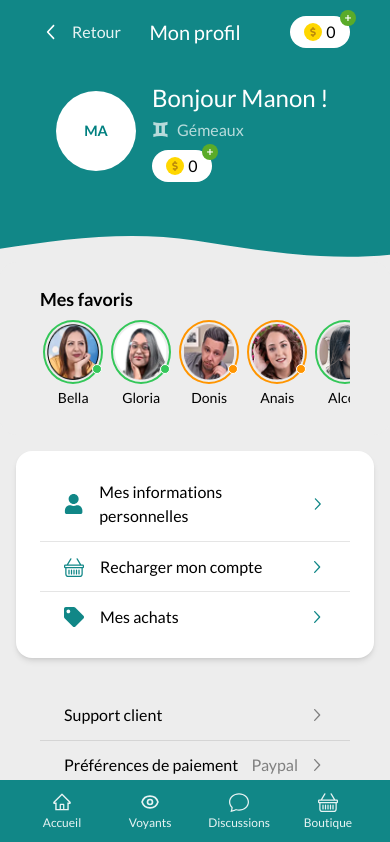
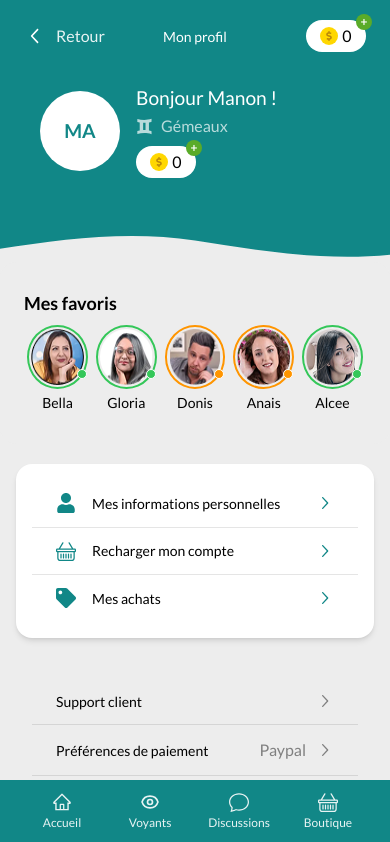
Before and after one commit to BrahimS/profile-page, a Next.js app: page / in a window 390 px wide. Shown: the top 842 px of the page. Built offline with nearby package versions, Linux system fonts and the light colour scheme.

Commit message:
feat(ui): implement media queries control

```diff
--- a/src/app/components/HeaderContent/index.tsx
+++ b/src/app/components/HeaderContent/index.tsx
@@ -35,9 +35,9 @@ export const HeaderContent = () => {
 				<Avatar>
 					<span
 						style={{
-							fontSize: '0.9rem',
+							fontSize: `${theme.media.sm ? theme.fontSize.md : theme.fontSize.lg}`,
 							fontWeight: '700',
-							color: '#008080',
+							color: theme.colors.primary.main,
 						}}
 					>
 						MA
--- a/src/app/components/HeaderContent/styles.tsx
+++ b/src/app/components/HeaderContent/styles.tsx
@@ -36,12 +36,12 @@ export const BackButton = styled(Link)`
 
 export const HeaderTitle = styled.h1`
 	color: ${theme.colors.text.white};
-	font-size: 1.25rem;
 	font-weight: 500;
 	margin: 0;
 	position: absolute;
 	left: 50%;
 	transform: translateX(-50%);
+	font-size: ${theme.media.sm ? theme.fontSize.sm : theme.fontSize.lg};
 `;
 export const Avatar = styled.div<AvatarProps>`
 	width: 80px;
@@ -81,7 +81,7 @@ export const UserName = styled.h2`
 	margin: 0;
 	color: ${theme.colors.text.white};
 	font-weight: 500;
-	font-size: 1.5rem;
+	font-size: ${theme.media.sm ? theme.fontSize.md : theme.fontSize.lg};
 `;
 
 export const UserSubtext = styled.span`
--- a/src/app/components/MenuSection/index.tsx
+++ b/src/app/components/MenuSection/index.tsx
@@ -25,7 +25,13 @@ export const MenuSection = ({ items, $istransparent }: MenuSectionProps) => {
 									}`}
 								>
 									{item.icon}
-									<span>{item.text}</span>
+									<span
+										style={{
+											fontSize: `${theme.media.sm ? theme.fontSize.sm : theme.fontSize.lg}`,
+										}}
+									>
+										{item.text}
+									</span>
 								</div>
 								{item.rightContent || (
 									<RxChevronRight
--- a/src/app/components/MenuSection/styles.ts
+++ b/src/app/components/MenuSection/styles.ts
@@ -8,8 +8,8 @@ export const MenuCard = styled.div<MenuCardProps>`
 	background-color: ${(props) =>
 		props.$istransparent ? 'transparent' : props.theme.colors.background.white};
 	border-radius: 1rem;
-	margin: 1rem 0;
-	padding: ${(props) => (props.$istransparent ? '0 1.5rem' : '1rem  1.5rem')};
+	margin: 1rem;
+	padding: ${(props) => (props.$istransparent ? '0 1rem' : '1rem')};
 	box-shadow: ${(props) =>
 		props.$istransparent
 			? 'none'
@@ -42,13 +42,13 @@ export const MenuText = styled.div`
 		display: flex;
 		align-items: center;
 		gap: 0.5rem;
-		color: ${(props) => props.theme.colors.primary.main};
+		color: {theme.colors.primary.main};
 	}
 
 	.payment-method,
 	.language {
-		font-size: 0.9rem;
 		color: ${(props) => props.theme.colors.text.gray};
+    font-size: 0.875rem;
 	}
 
 	.icon {
--- a/src/app/components/ui/Main/styles.ts
+++ b/src/app/components/ui/Main/styles.ts
@@ -2,6 +2,7 @@ import styled from 'styled-components';
 import { theme } from '../../../theme';
 
 export const MainWrapper = styled.main`
-	min-height: 100vh;
+	overflow-y: scroll;
+	margin-bottom: ${theme.media.sm ? '60px' : 0};
 	background-color: ${theme.colors.background.main};
 `;
--- a/src/app/styles/common.ts
+++ b/src/app/styles/common.ts
@@ -10,7 +10,7 @@ export const Container = styled.div`
 	display: flex;
 	flex-direction: column;
 	align-items: stretch;
-	padding: 0 ${theme.spacing.lg};
+	padding: ${theme.media.sm ? theme.spacing.sm : theme.spacing.lg} 0;
 	margin: 0 auto;
 	max-width: ${theme.sizes.screen.maxWidth};
 `;
--- a/src/app/styles/globals.css
+++ b/src/app/styles/globals.css
@@ -81,5 +81,4 @@ body {
 	min-height: 100vh;
 	overflow-y: scroll;
 	font-family: var(--font-lato);
-	padding-bottom: 3rem;
 }
--- a/src/app/theme.ts
+++ b/src/app/theme.ts
@@ -1,5 +1,11 @@
 import 'styled-components';
 
+const breackpoints = {
+	sm: '640px',
+	md: '768px',
+	lg: '1024px',
+	xl: '1280px',
+} as const;
 declare module 'styled-components' {
 	export interface DefaultTheme {
 		colors: {
@@ -30,6 +36,19 @@ declare module 'styled-components' {
 				main: string;
 			};
 		};
+		fontSize: {
+			xs: string;
+			sm: string;
+			md: string;
+			lg: string;
+			xl: string;
+		};
+		media: {
+			sm: string;
+			md: string;
+			lg: string;
+			xl: string;
+		};
 		spacing: {
 			sm: string;
 			md: string;
@@ -48,7 +67,8 @@ export const theme = {
 	colors: {
 		primary: {
 			main: '#118787',
-			light: '#5AAB29',
+      light: '#5AAB29',
+      dark: '#015e5e'
 		},
 		secondary: {
 			main: '#5856D6',
@@ -73,6 +93,19 @@ export const theme = {
 			main: '#FF3B30',
 		},
 	},
+	fontSize: {
+		xs: '0.75rem',
+		sm: '0.875rem',
+		md: '1.2rem',
+		lg: '2rem',
+		xl: '2.25rem',
+	},
+	media: {
+		sm: `@media (min-width: ${breackpoints.sm})`,
+		md: `@media (min-width: ${breackpoints.md})`,
+		lg: `@media (min-width: ${breackpoints.lg})`,
+		xl: `@media (min-width: ${breackpoints.xl})`,
+	},
 	spacing: {
 		sm: '0.25rem',
 		md: '0.5rem',
@@ -81,7 +114,12 @@ export const theme = {
 	},
 	sizes: {
 		screen: {
-			maxWidth: '1200px',
+			maxWidth: breackpoints.xl,
+			padding: {
+				mobile: '1rem',
+				tablet: '2rem',
+				desktop: '3.5rem',
+			},
 		},
 	},
 };
```
